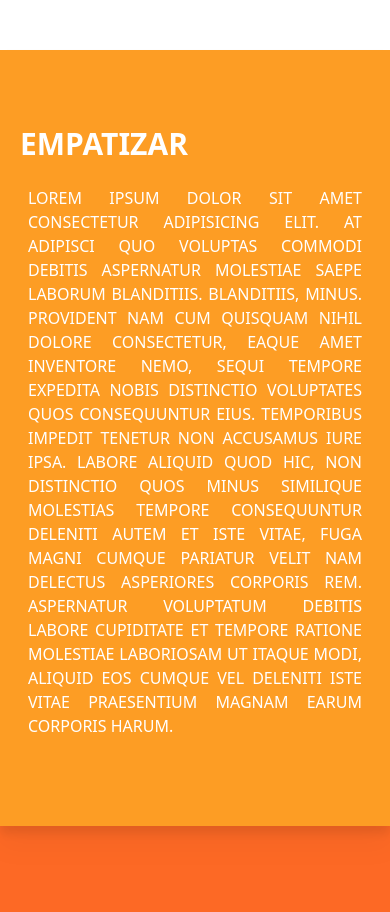
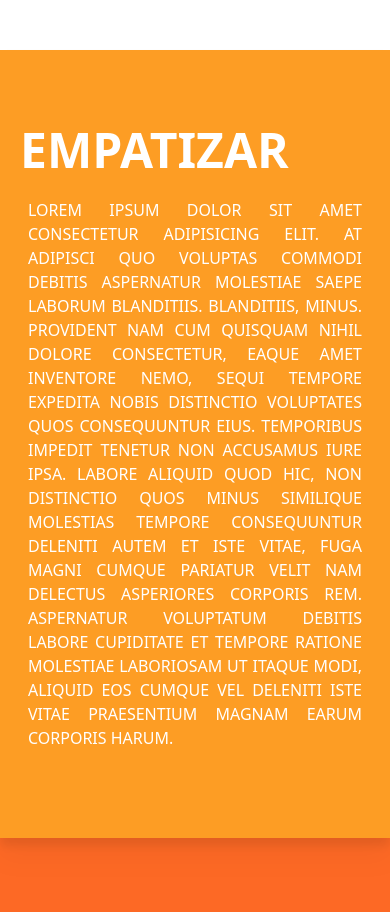
Before and after one commit to nelioats/design_think, a React (Create React App) app: page / in a window 390 px wide. Shown: the part 1500-2412 px from the top of the page. Built offline with nearby package versions, Linux system fonts and the light colour scheme.

Commit message:
omindow2

```diff
--- a/src/components/Empatizar.jsx
+++ b/src/components/Empatizar.jsx
@@ -6,7 +6,7 @@ const Empatizar = () => {
       <div className='container mx-auto max-w-5xl'>
           <div className='pt-14 flex flex-col lg:flex-row h-auto md:space-x-6'>
               <div className='md:w-2/5 mb-4'>
-                <h2 className='text-3xl md:text-7xl text-white font-semibold'>EMPATIZAR</h2>
+                <h2 className='text-5xl md:text-7xl text-white font-semibold'>EMPATIZAR</h2>
               </div>
               <div className='md:w-3/5 p-2 text-justify text-white'>
               LOREM IPSUM DOLOR SIT AMET CONSECTETUR ADIPISICING ELIT. AT ADIPISCI QUO VOLUPTAS COMMODI DEBITIS ASPERNATUR MOLESTIAE SAEPE LABORUM BLANDITIIS. BLANDITIIS, MINUS. PROVIDENT NAM CUM QUISQUAM NIHIL DOLORE CONSECTETUR, EAQUE AMET INVENTORE NEMO, SEQUI TEMPORE EXPEDITA NOBIS DISTINCTIO VOLUPTATES QUOS CONSEQUUNTUR EIUS. TEMPORIBUS IMPEDIT TENETUR NON ACCUSAMUS IURE IPSA. LABORE ALIQUID QUOD HIC, NON DISTINCTIO QUOS MINUS SIMILIQUE MOLESTIAS TEMPORE CONSEQUUNTUR DELENITI AUTEM ET ISTE VITAE, FUGA MAGNI CUMQUE PARIATUR VELIT NAM DELECTUS ASPERIORES CORPORIS REM. ASPERNATUR VOLUPTATUM DEBITIS LABORE CUPIDITATE ET TEMPORE RATIONE MOLESTIAE LABORIOSAM UT ITAQUE MODI, ALIQUID EOS CUMQUE VEL DELENITI ISTE VITAE PRAESENTIUM MAGNAM EARUM CORPORIS HARUM.
```
